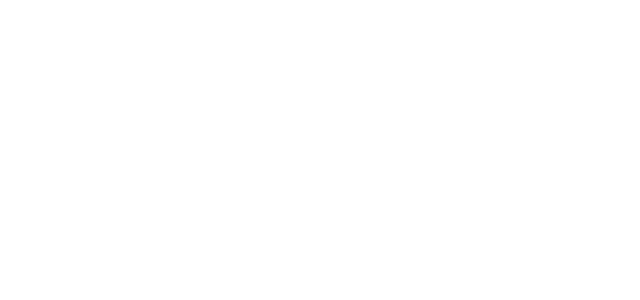
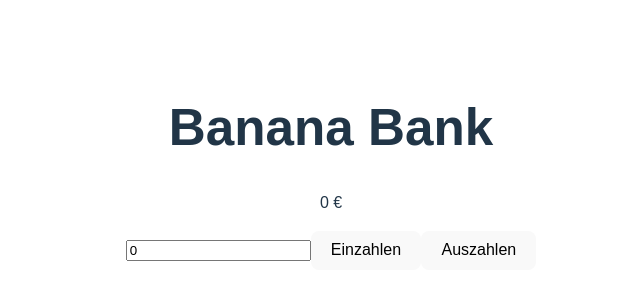
Before and after one commit to JohannaHaer/project_24_01_19_banana_bank, a React (Vite) app: page / in a window 1280 px wide. Shown: the part 232-532 px from the top of the page, without its empty margins (19-659 px from the left). Built offline with nearby package versions, Linux system fonts and the light colour scheme.

Commit message:
funktionen fertig

```diff
--- a/src/App.jsx
+++ b/src/App.jsx
@@ -1,12 +1,26 @@
 
+import { useState } from 'react'
 import './App.css'
+import Account from './assets/components/account/Account'
 
 function App() {
+
+  const [obj, setObj] = useState({
+    entry: 0,
+  })
+
+  const [account, setAccount] = useState(0)
 
 
   return (
     <>
-
+      <h1>Banana Bank</h1>
+      <Account
+        obj = {obj}
+        setObj = {setObj}
+        account = {account}
+        setAccount = {setAccount}
+      />
     </>
   )
 }
--- /dev/null
+++ b/src/assets/components/account/Account.jsx
@@ -0,0 +1,45 @@
+const Account = ({obj, setObj, account, setAccount}) => {
+    console.log(typeof account);
+
+
+    const depositFunc = () => {
+        let accountNum = Number(account)
+        let entryNum = Number(obj.entry)
+        let addObj = accountNum + entryNum
+        setAccount(addObj)
+    }
+
+    const payOutFunc = () => {
+        let accountNum = Number(account)
+        let entryNum = Number(obj.entry)
+        let addObj = accountNum - entryNum
+
+        if (addObj < 0) {
+            window.alert("Du kannst nicht mehr abheben, als du besitzt")
+            addObj = accountNum
+        }
+        setAccount(addObj)
+
+    }
+
+
+
+    return (
+        <>
+            <p>{account} €</p>
+            <div>
+                <input
+                type="number"
+                placeholder="Betrag in €"
+                value = {obj.entry}
+                onChange={(event) => setObj({...obj, entry: event.target.value})}
+                />
+                <button onClick={depositFunc}>Einzahlen</button>
+                <button onClick={payOutFunc}>Auszahlen</button>
+            </div>
+
+        </>
+    );
+}
+
+export default Account;
```
